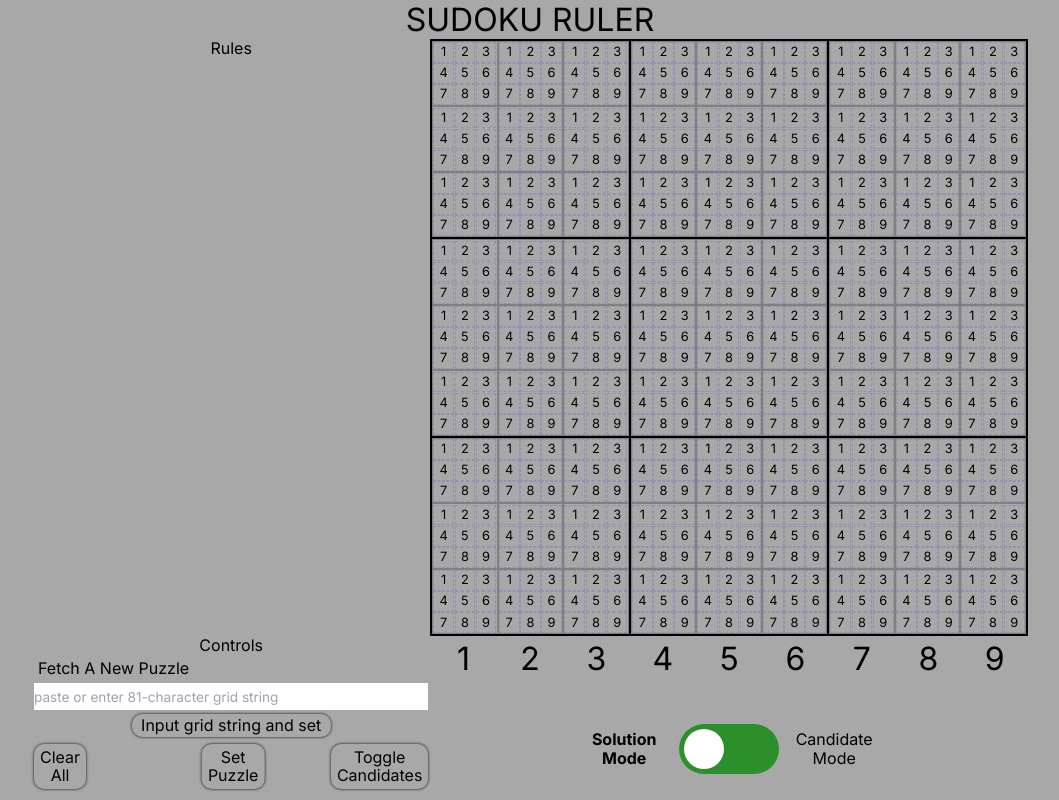
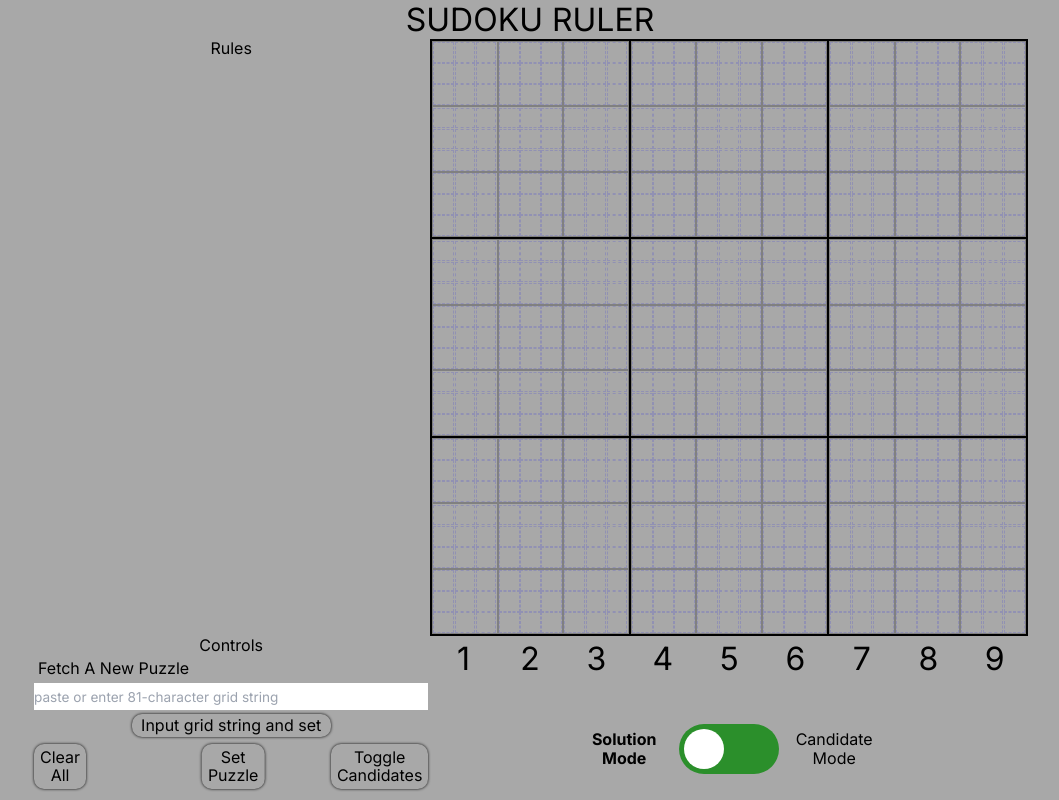
Before and after one commit to TylerHartwell/sudoku, a Next.js app: page / in a window 1280 px wide. Shown: the whole page, without its empty margins (110-1169 px from the left). Built offline with nearby package versions, Linux system fonts and the light colour scheme.

Commit message:
candidate switches and entry focus

```diff
--- a/src/app/css/style.css
+++ b/src/app/css/style.css
@@ -177,6 +177,7 @@ body {
   height: 100%;
   /* padding-bottom: 0.1em; */
   transition: text-shadow 0.2s ease;
+  cursor: default;
 }
 
 .candidate {
--- a/src/app/page.tsx
+++ b/src/app/page.tsx
@@ -4,13 +4,37 @@ import FetchPuzzleButton from "@/components/FetchPuzzleButton"
 import "./css/modern-normalize.css"
 import "./css/style.css"
 import Board from "@/components/board/Board"
-import { useState } from "react"
-import { createContext } from "react"
-import CandidateHighlightContext from "@/contexts/CandidateHighlightContext"
+import { useEffect, useState } from "react"
+import CandidateContext from "@/contexts/CandidateContext"
 
 export default function Page() {
   const [gridString, setGridString] = useState("")
-  const [highlightCandidates, setHighlightCandidates] = useState(false)
+  const [highlightCandidates, setHighlightCandidates] = useState(0)
+  const [showCandidates, setShowCandidates] = useState(false)
+  const [candidateMode, setCandidateMode] = useState(false)
+  const [boardIsSet, setBoardIsSet] = useState(false)
+
+  function resetBoardData() {
+    setBoardIsSet(false)
+    setCandidateMode(false)
+    setShowCandidates(false)
+    setHighlightCandidates(0)
+    setGridString("")
+  }
+
+  useEffect(() => {
+    if (candidateMode) {
+      setShowCandidates(true)
+    }
+  }, [candidateMode])
+
+  useEffect(() => {
+    if (!showCandidates) {
+      setCandidateMode(false)
+    }
+  }, [showCandidates])
+
+  const candidateModeClass: string = candidateMode ? "candidate-mode-on" : ""
 
   return (
     <div className="container">
@@ -19,9 +43,9 @@ export default function Page() {
         <div className="rules-title">Rules</div>
         <ol className="rules-list">{/* <!-- generate with js --> */}</ol>
       </section>
-      <CandidateHighlightContext.Provider value={highlightCandidates}>
+      <CandidateContext.Provider value={{ highlightCandidates, showCandidates, candidateMode }}>
         <Board />
-      </CandidateHighlightContext.Provider>
+      </CandidateContext.Provider>
 
       <section className="controls">
         <div className="controls-title">Controls</div>
@@ -37,12 +61,14 @@ export default function Page() {
             value={gridString}
             onChange={e => setGridString(e.target.value)}
           />
-          <button className="input-grid-string-btn" onClick={() => setHighlightCandidates(prev => !prev)}>
+          <button className="input-grid-string-btn" onClick={() => setHighlightCandidates(prev => prev + 1)}>
             Input grid string and set
           </button>
           <button className="clear-all-btn">Clear All</button>
           <button className="set-puzzle-btn">Set Puzzle</button>
-          <button className="toggle-candidates-btn">Toggle Candidates</button>
+          <button className="toggle-candidates-btn" onClick={() => setShowCandidates(prev => !prev)}>
+            Toggle Candidates
+          </button>
         </div>
       </section>
       <section className="numberpad">
@@ -56,11 +82,15 @@ export default function Page() {
         <div className="pad-number pad8">8</div>
         <div className="pad-number pad9">9</div>
         <div className="pad-mode-container">
-          <button className="solution-mode-btn">Solution Mode</button>
-          <div className="mode-switch-outer">
-            <div className="mode-switch-inner"></div>
+          <button className={`solution-mode-btn ${candidateModeClass}`} onClick={() => setCandidateMode(false)}>
+            Solution Mode
+          </button>
+          <div className={`mode-switch-outer ${candidateModeClass}`} onClick={() => setCandidateMode(prev => !prev)}>
+            <div className={`mode-switch-inner ${candidateModeClass}`}></div>
           </div>
-          <button className="candidate-mode-btn">Candidate Mode</button>
+          <button className={`candidate-mode-btn ${candidateModeClass}`} onClick={() => setCandidateMode(true)}>
+            Candidate Mode
+          </button>
         </div>
       </section>
     </div>
--- a/src/components/board/Candidate.tsx
+++ b/src/components/board/Candidate.tsx
@@ -2,37 +2,22 @@
 
 import { useState } from "react"
 import { useContext } from "react"
-import CandidateHighlightContext from "@/contexts/CandidateHighlightContext"
+import CandidateContext from "@/contexts/CandidateContext"
 
-const Candidate = ({
-  boxId,
-  squareN,
-  candidateN,
-  isCandidatesOn
-}: {
-  boxId: number
-  squareN: number
-  candidateN: number
-  isCandidatesOn: boolean
-}) => {
+const Candidate = ({ boxId, squareN, candidateN }: { boxId: number; squareN: number; candidateN: number }) => {
   const [isEliminated, setIsEliminated] = useState(false)
-  const isHighlighted = useContext(CandidateHighlightContext)
+  const { highlightCandidates, showCandidates, candidateMode } = useContext(CandidateContext)
 
   const toggleEliminated = () => {
     setIsEliminated(prevState => !prevState)
   }
 
-  // const eliminate = () => {
-  //   if (!isEliminated) setIsEliminated(true)
-  // }
-
-  // const uneliminate = () => {
-  //   if (isEliminated) setIsEliminated(false)
-  // }
+  const highlight: string = candidateN == highlightCandidates && showCandidates && !isEliminated ? "highlight" : ""
+  const noPointer: string = !candidateMode ? "no-pointer" : ""
 
   return (
-    <div className={`candidate ${isHighlighted ? "highlight" : ""}`} onClick={toggleEliminated}>
-      {!isEliminated && isCandidatesOn ? candidateN.toString() : ""}
+    <div className={`candidate ${highlight} ${noPointer}`} onClick={toggleEliminated}>
+      {!isEliminated && (showCandidates || candidateMode) ? candidateN.toString() : ""}
     </div>
   )
 }
--- a/src/components/board/Entry.tsx
+++ b/src/components/board/Entry.tsx
@@ -1,13 +1,25 @@
 "use client"
 
-import { useState } from "react"
+import { useRef, useState, useContext } from "react"
+import CandidateContext from "@/contexts/CandidateContext"
 
 const Entry = ({ boxId, squareN }: { boxId: number; squareN: number }) => {
   const [shownValue, setShownValue] = useState("")
   const [isLocked, setIsLocked] = useState(false)
+  const { highlightCandidates, candidateMode } = useContext(CandidateContext)
+  const entryRef = useRef<HTMLDivElement>(null)
+
+  const noPointer: string = candidateMode ? "no-pointer" : ""
+
+  const handleClick = () => {
+    if (entryRef.current) {
+      entryRef.current.focus()
+      console.log(entryRef)
+    }
+  }
 
   return (
-    <div className="entry" contentEditable={!isLocked} tabIndex={-1}>
+    <div ref={entryRef} className={`entry ${noPointer}`} tabIndex={0} onClick={handleClick} contentEditable={true}>
       {shownValue}
     </div>
   )
--- a/src/components/board/Square.tsx
+++ b/src/components/board/Square.tsx
@@ -6,7 +6,7 @@ const Square = ({ boxId, squareN }: { boxId: number; squareN: number }) => {
   return (
     <div className="square">
       {Array.from({ length: 9 }).map((_, index) => (
-        <Candidate key={index} boxId={boxId} squareN={squareN} candidateN={index + 1} isCandidatesOn={true} />
+        <Candidate key={index} boxId={boxId} squareN={squareN} candidateN={index + 1} />
       ))}
       <Entry boxId={boxId} squareN={squareN} />
     </div>
```
Also changed, not shown: src/contexts/CandidateContext.js (renamed from src/contexts/CandidateHighlightContext.js).
